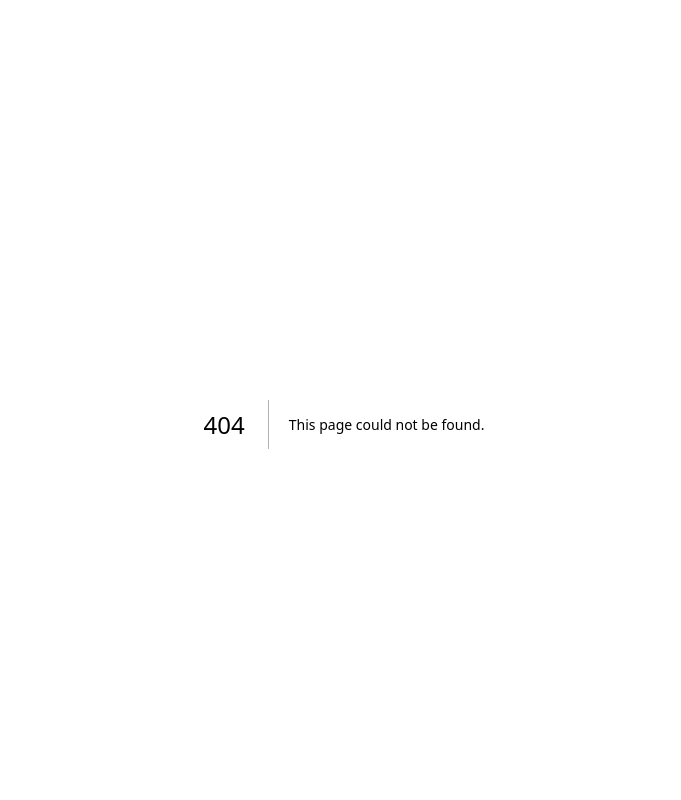
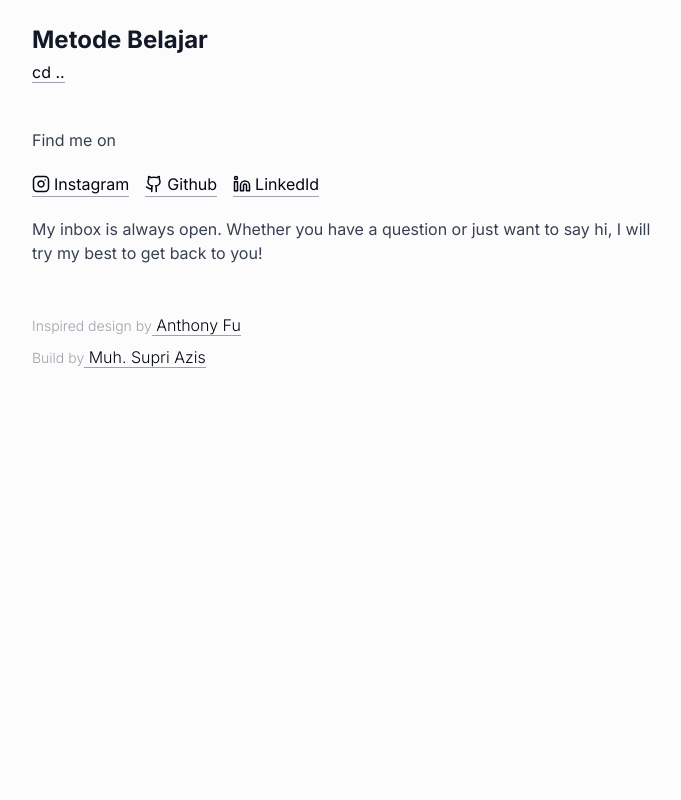
Before and after one commit to muhsupriazis/v3, a Next.js app: page /2023/metode-belajar in a window 1280 px wide. Before the commit this address had no page. Shown: the top 800 px of the page, without its empty margins (296-977 px from the left). Built offline with nearby package versions, Linux system fonts and the light colour scheme.

Commit message:
add:slug metode belajar

```diff
--- /dev/null
+++ b/app/(post)/2023/metode-belajar/page.mdx
@@ -0,0 +1,11 @@
+export const metadata = {
+  title: 'Metode Belajar',
+  description: 'Metode belajar yang saya gunakan untuk mempelajari hal baru.',
+  openGraph: {
+    title: 'Buku: How To Win Friends & Influence People',
+    description: 'Membedah buku dari Dale Carnegie tentang bagaimana cara bersosialisasi dengan lignkungan sekitar.',
+    images: [{ url: 'https://miro.medium.com/v2/resize:fit:1400/format:webp/1*Ly3DHrx8xlrU_US-AiReyw.png' }]
+  }
+}
+
+# Metode Belajar
--- a/app/posts.json
+++ b/app/posts.json
@@ -24,6 +24,12 @@
         "title": "Buku: How To Win Friends & Influence People",
         "date": "2023-10-12",
         "category": "Self Improvement"
+      },
+      {
+        "slug": "metode-belajar",
+        "title": "Metode Belajar",
+        "date": "2023-12-15",
+        "category": "Self Improvement"
       }
     ]
   }
```
